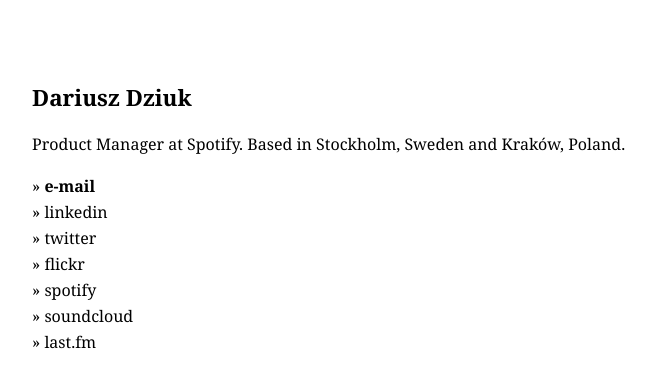
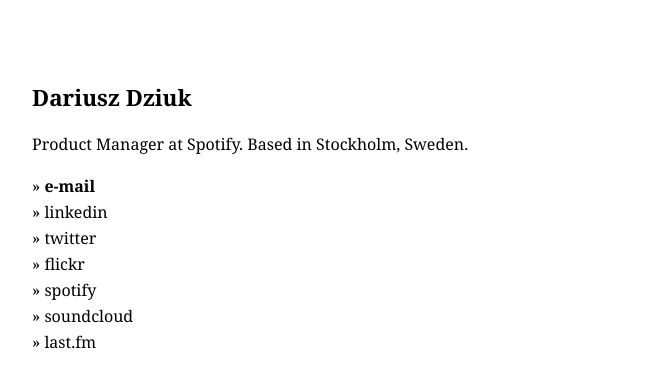
Before and after one commit to dariuszdziuk/dariuszdziuk.com, a plain HTML site: page index.html in a window 1280 px wide. Shown: the whole page, without its empty margins (48-699 px from the left). Drawn offline with Linux system fonts and the light colour scheme.

Commit message:
Update geo.

```diff
--- a/index.html
+++ b/index.html
@@ -16,7 +16,7 @@
 
   <div id="content">
     <h1>Dariusz Dziuk</h1>
-    <p>Product Manager at Spotify. Based in Stockholm, Sweden and Kraków, Poland.</p>
+    <p>Product Manager at Spotify. Based in Stockholm, Sweden.</p>
     <ul>
       <li><a href="mailto:me+web@dariuszdziuk.com" target="_blank"><strong>e-mail</strong></a></li>
       <li><a href="https://www.linkedin.com/in/dariusz-dziuk-7bb3465" target="_blank">linkedin</a></li>
```
